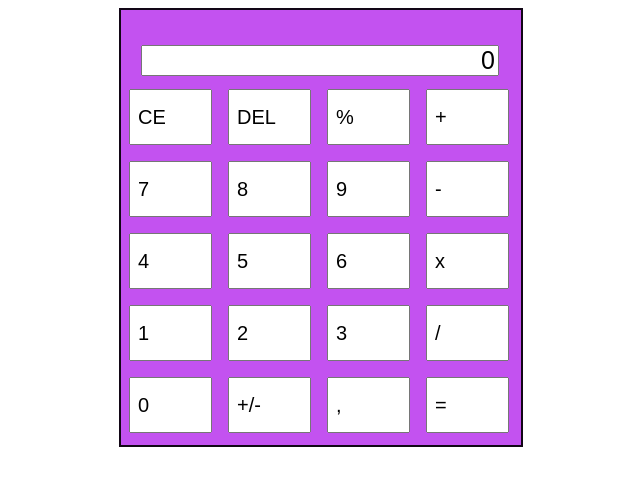
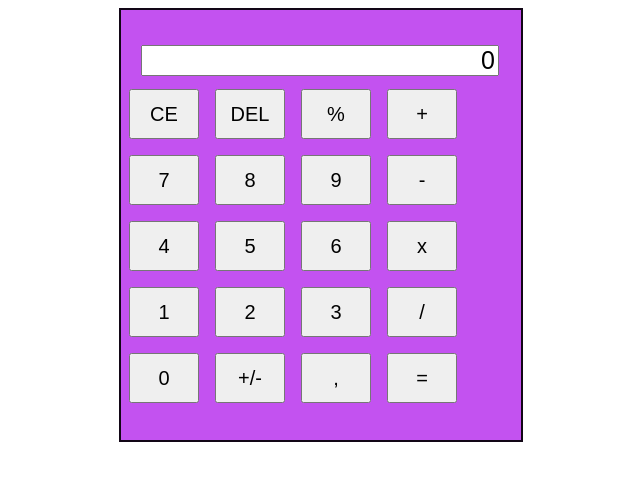
Before and after one commit to a19sotean/calculadoraAndrea, a plain HTML site: page index.html in a window 1280 px wide. Shown: the whole page, without its empty margins (319-959 px from the left). Drawn offline with Linux system fonts and the light colour scheme.

Commit message:
Desactivar selección al tocar botón arreglado close #2

```diff
--- a/main.js
+++ b/main.js
@@ -42,7 +42,7 @@
             elemento = document.createElement("div");
             for (let j = 0; j < 4; j++) {
                 input = document.createElement("input");
-                input.type = "botones";
+                input.type = "button";
                 input.value = botones[contador];
                 input.className = "botones";
                 input.id = arrayIds[contador];
--- a/style.css
+++ b/style.css
@@ -5,7 +5,6 @@
     border:2px solid #000000e8;
     margin:auto;
     padding-top: 30px;
-    padding-bottom:5px;
 }
 
 .texto {
@@ -18,7 +17,6 @@
 }
 
 .botones {
-    padding-left: 7px;
     width: 70px;
     height: 50px;
     margin: 8px;
```
